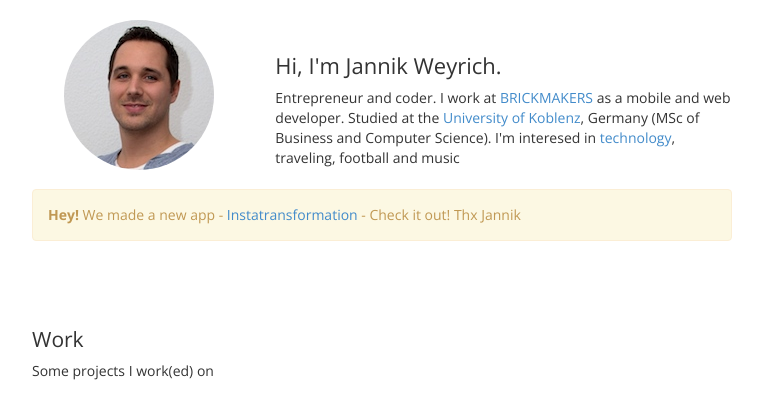
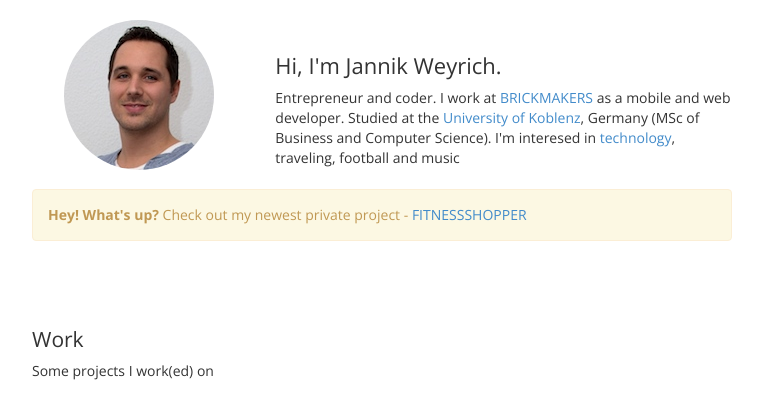
Before and after one commit to jnkwrych/jnkwrych.github.io, a Jekyll site: the page built from index.html, in a window 1280 px wide. Shown: the top 399 px of the page, without its empty margins (258-1021 px from the left). Built offline with Jekyll 4.4.1, drawn with Linux system fonts in a browser that asks for light colours.

Commit message:
Update default.html

```diff
--- a/_layouts/default.html
+++ b/_layouts/default.html
@@ -32,7 +32,7 @@
         <div class="row">
           <div class="col-xs-12">
             <div class="alert alert-warning">
-              <strong>Hey!</strong> We made a new app - <a href="http://instatransformation.com/?_s=jannikweyrich.com">Instatransformation</a> - Check it out!  Thx Jannik
+              <strong>Hey! What's up?</strong> Check out my newest private project - <a href="http://fitnessshopper.de">FITNESSSHOPPER</a>
             </div>
           </div>
         </div>
```
